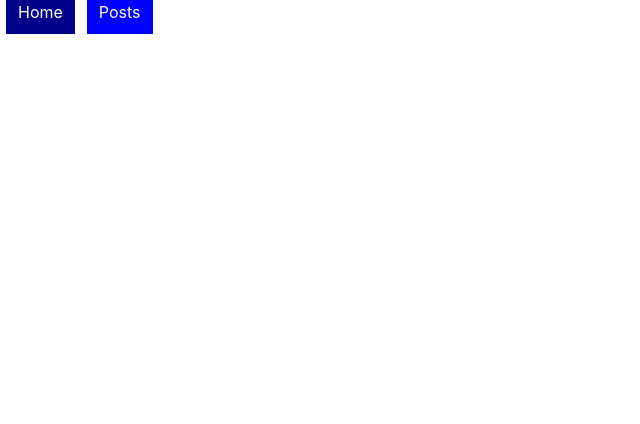
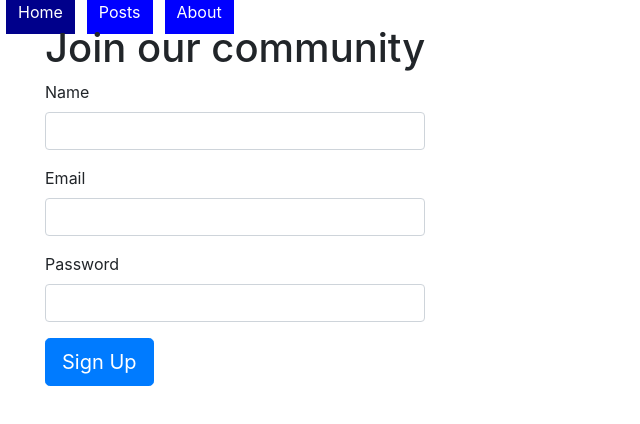
Before and after one commit to elaineparie/your-story, a React (Create React App) app: page /signup in a window 1280 px wide. Shown: the top 424 px of the page, without its empty margins (0-640 px from the left). Built offline with nearby package versions, Linux system fonts and the light colour scheme.

Commit message:
create sign up form and page

```diff
--- a/src/App.css
+++ b/src/App.css
@@ -31,6 +31,10 @@
   color: #61dafb;
 }
 
+.signupform {
+  margin-left: 60px
+}
+
 @keyframes App-logo-spin {
   from {
     transform: rotate(0deg);
--- a/src/actions/postActions.js
+++ b/src/actions/postActions.js
@@ -12,7 +12,7 @@ export const fetchPosts = () => dispatch => {
 
 
 export const createPost = (postData) => dispatch => {
-  fetch('https://jsonplaceholder.typicode.com/posts', {
+  fetch('http://localhost:3001/api/v1/posts', {
     method: 'POST',
     headers: {
       'content-type': 'application/json'
@@ -20,9 +20,10 @@ export const createPost = (postData) => dispatch => {
     body: JSON.stringify(postData)
   })
 
-.then(res => res.json())
-.then(post => dispatch({
-  type: NEW_POST,
-  payload: post
-}));
+.then(function(response) {
+  debugger
+  // return response.json();
+}).then(function(data) {
+  console.log(data)
+})
 };
--- /dev/null
+++ b/src/components/SignUp.js
@@ -0,0 +1,19 @@
+import React from 'react';
+import SignUpForm from './SignUpForm.js'
+
+class SignUp extends React.Component {
+  render() {
+    return (
+      <div className="row">
+      <div className="signupform">
+
+        <SignUpForm />
+
+        </div>
+      </div>);
+  }
+}
+
+
+
+export default SignUp
--- /dev/null
+++ b/src/components/SignUpForm.js
@@ -0,0 +1,73 @@
+import React, {PropTypes} from 'react';
+
+class SignUpForm extends React.Component {
+  constructor(props) {
+    super(props);
+    this.state = {
+      name: '',
+      email: '',
+      password: ''
+    }
+
+    this.onChange = this.onChange.bind(this);
+    this.onSubmit = this.onSubmit.bind(this);
+  }
+
+  onChange(e) {
+    this.setState({[e.target.name]: e.target.value})
+  }
+
+  onSubmit(e) {
+    e.preventDefault()
+    console.log(this.state);
+  }
+
+  render() {
+    return (
+      <form onSubmit={this.onSubmit}>
+      <h1>Join our community</h1>
+
+      <div className="form-group">
+      <label className="control-label">Name</label>
+      <input
+      value={this.state.name}
+      type="text"
+      onChange={this.onChange}
+      name="name"
+      className="form-control"
+      />
+      </div>
+
+      <div className="form-group">
+      <label className="control-label">Email</label>
+      <input
+      value={this.state.email}
+      type="text"
+      onChange={this.onChange}
+      name="email"
+      className="form-control"
+      />
+      </div>
+
+      <div className="form-group">
+      <label className="control-label">Password</label>
+      <input
+      value={this.state.password}
+      type="text"
+      onChange={this.onChange}
+      name="password"
+      className="form-control"
+      />
+      </div>
+
+      <div className="form-group">
+      <button className="btn btn-primary btn-lg">
+      Sign Up
+      </button>
+      </div>
+      </form>
+    );
+  }
+}
+
+export default SignUpForm
--- /dev/null
+++ b/src/components/presentational/About.js
@@ -0,0 +1,7 @@
+import React from 'react';
+
+
+const About = props => <div>This is the about page </div>
+
+
+ export default About;
--- a/src/index.js
+++ b/src/index.js
@@ -7,6 +7,8 @@ import Bootstrap from 'bootstrap/dist/css/bootstrap.css';
 import routes from './routes'
 import PostPage from './components/presentational/PostPage'
 import Home from './components/presentational/Home'
+import About from './components/presentational/About'
+import SignUp from './components/SignUp'
 import { Provider } from 'react-redux'
 import store from './store';
 import { BrowserRouter as Router, Route, NavLink } from 'react-router-dom';
@@ -39,6 +41,14 @@ const Navbar = () =>
         background: 'darkblue'
       }}
     >Posts</NavLink>
+    <NavLink
+      to="/about"
+      exact
+      style={link}
+      activeStyle={{
+        background: 'darkblue'
+      }}
+    >About</NavLink>
   </div>;
 
 
@@ -48,8 +58,10 @@ ReactDOM.render((
   <Router>
       <React.Fragment>
        <Navbar />
+    <Route exact path="/" render={Home} />
     <Route path="/posts" component={PostPage} />
-    <Route exact path="/" render={Home} />
+    <Route exact path="/about" render={About} />
+    <Route exact path="/signup" component={SignUp} />
 
     </React.Fragment>
   </Router>
```
Also changed, not shown: 1 other file (tests, documents, lock files or other folders).
